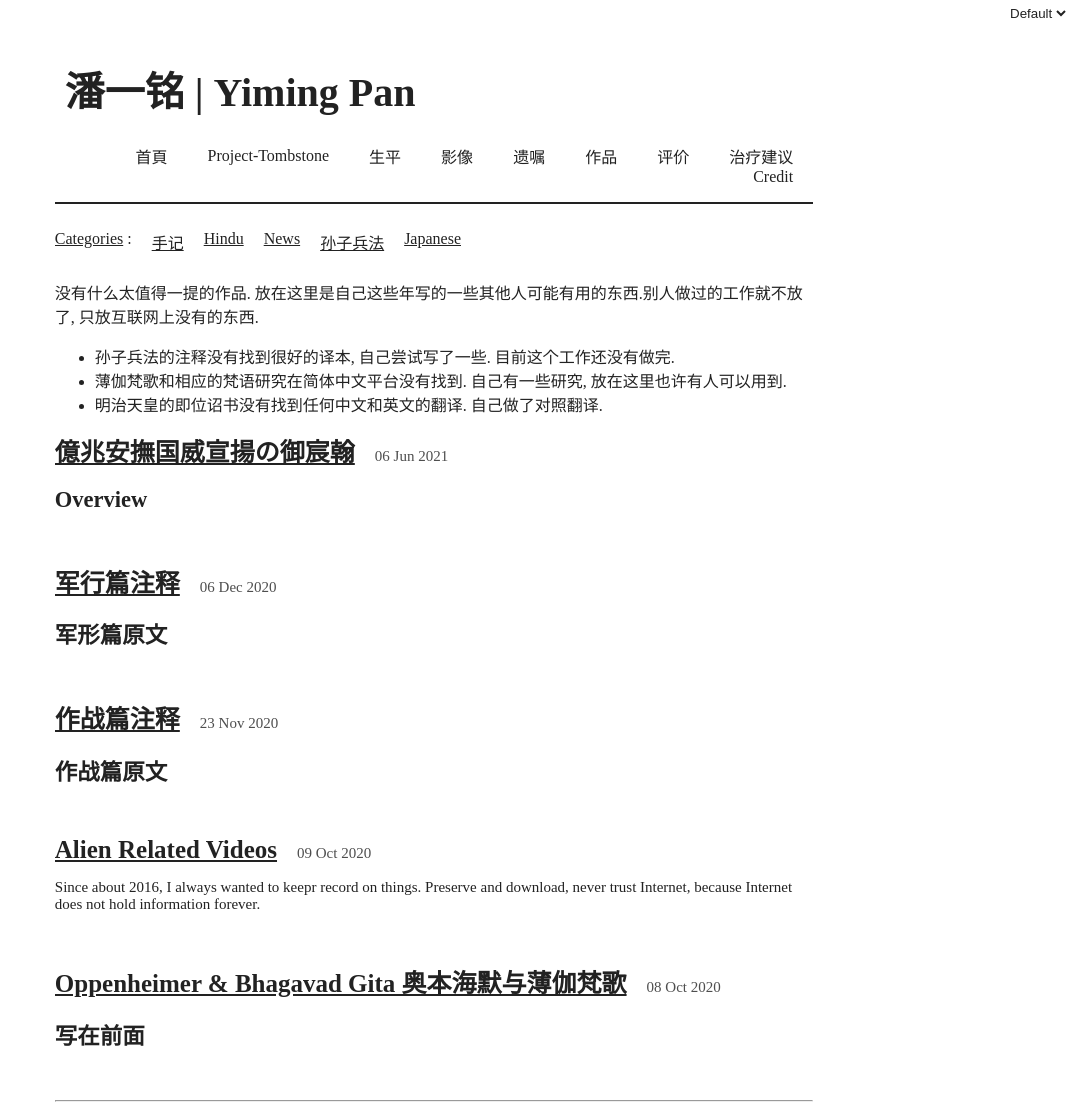
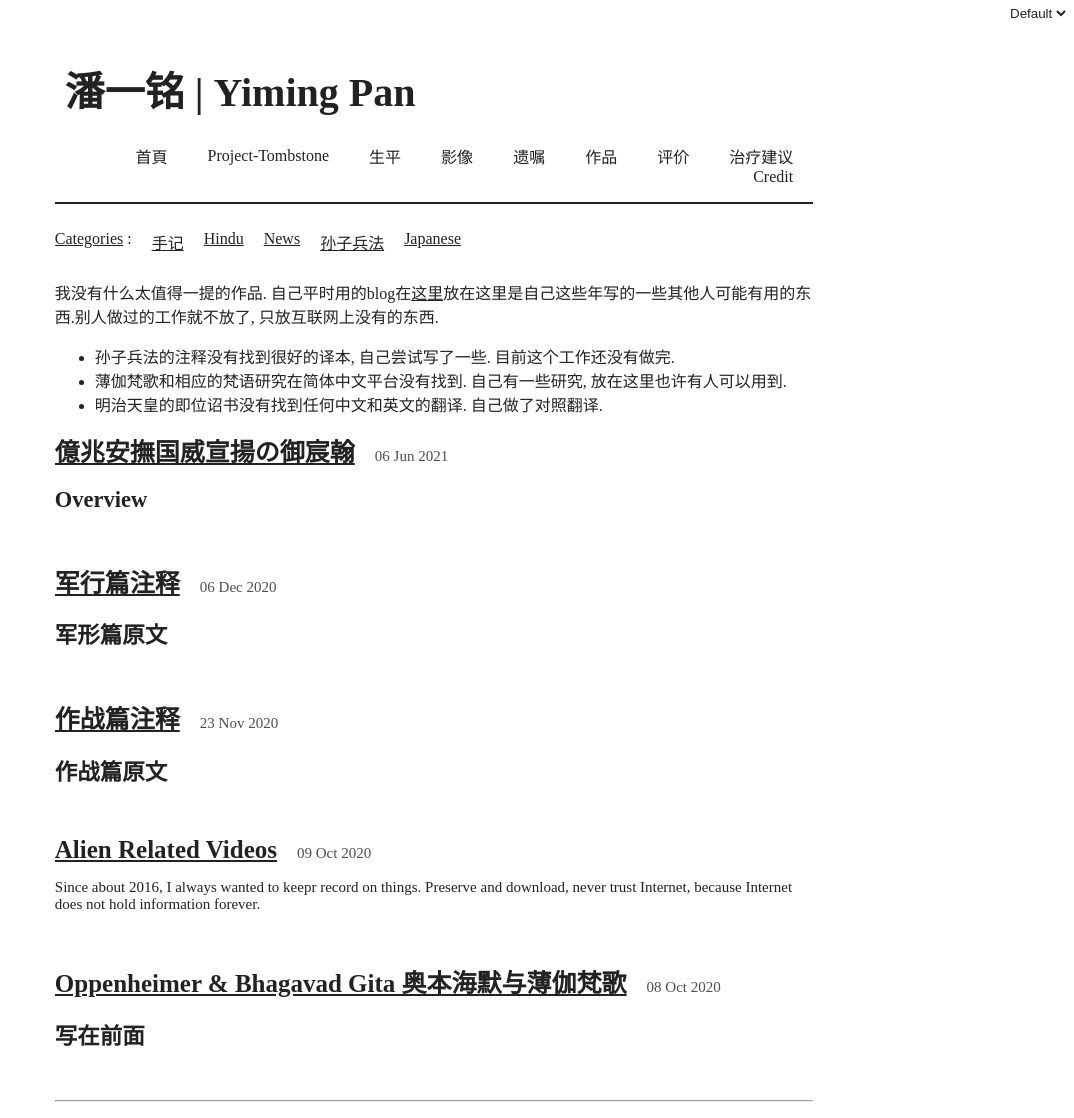
Before and after one commit to AsheBlade/TombStone, a Jekyll site: the page built from blog.md, in a window 1280 px wide. Shown: the whole page, without its empty margins (206-1280 px from the left). Built offline with Jekyll 4.4.1, drawn with Linux system fonts in a browser that asks for light colours.

Commit message:
Update blog.html

```diff
--- a/_layouts/blog.html
+++ b/_layouts/blog.html
@@ -21,12 +21,12 @@ pagetype: blog
 </ul>
 </div>
 
-没有什么太值得一提的作品. 放在这里是自己这些年写的一些其他人可能有用的东西.别人做过的工作就不放了, 只放互联网上没有的东西.
+我没有什么太值得一提的作品. 自己平时用的blog在<a href="https://asheblade.github.io/Jericho/">这里</a>放在这里是自己这些年写的一些其他人可能有用的东西.别人做过的工作就不放了, 只放互联网上没有的东西.
 <ul>
     <li>孙子兵法的注释没有找到很好的译本, 自己尝试写了一些. 目前这个工作还没有做完.</li>
     <li>薄伽梵歌和相应的梵语研究在简体中文平台没有找到. 自己有一些研究, 放在这里也许有人可以用到.</li>
     <li>明治天皇的即位诏书没有找到任何中文和英文的翻译. 自己做了对照翻译.</li>
-  </ul>
+</ul>
 
 
 <ul class="blog-list">
```
